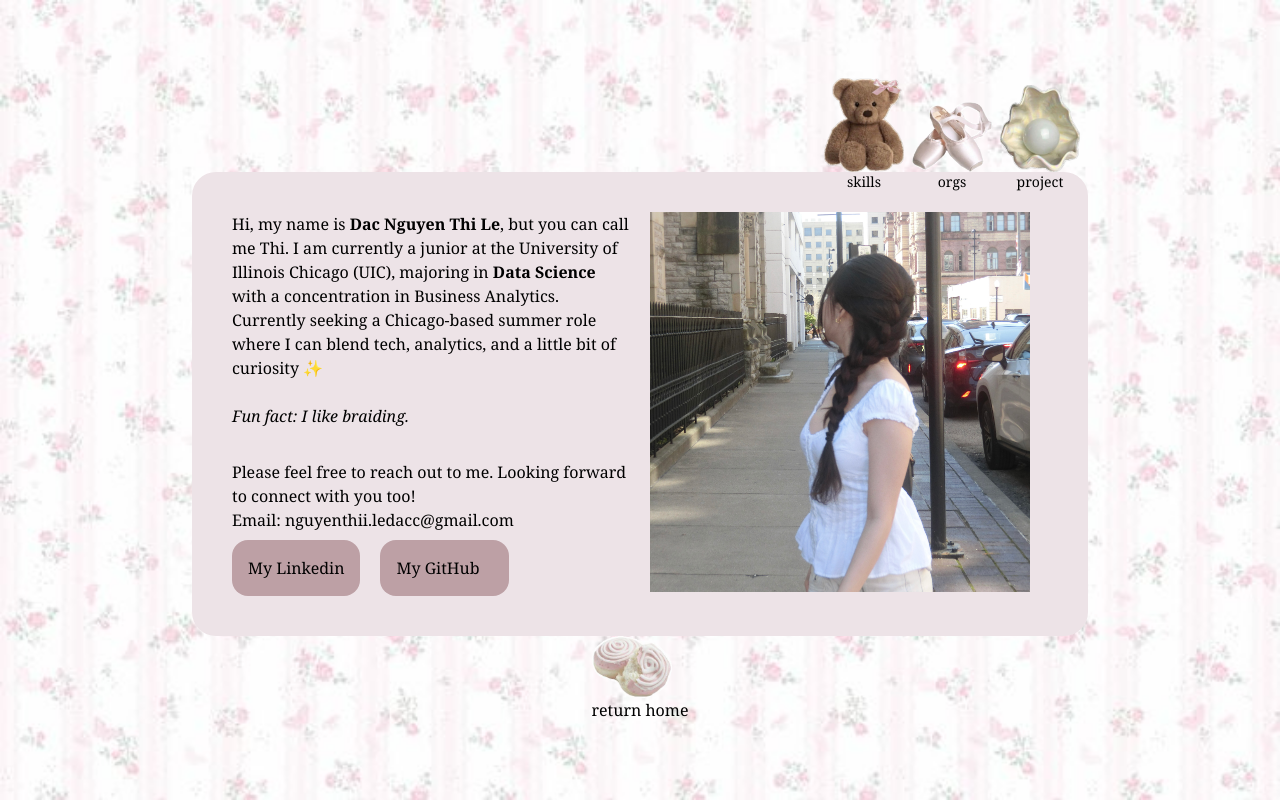
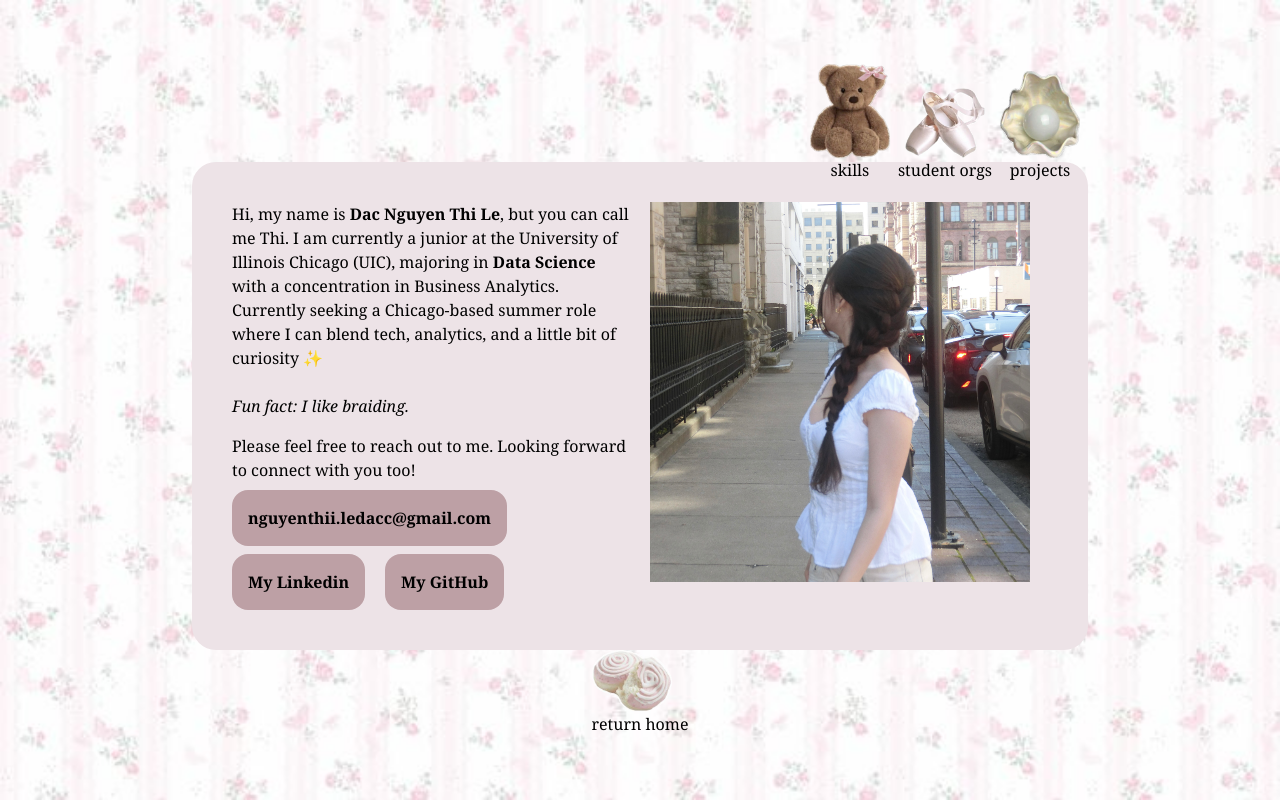
Before and after one commit to dle55-nthi/alicele, a Next.js app: page /personalstatement in a window 1280 px wide. Built offline with nearby package versions, Linux system fonts and the light colour scheme.

Commit message:
more adjustment on layout

```diff
--- /dev/null
+++ b/app/buttons.tsx
@@ -0,0 +1,19 @@
+import React from 'react'
+import Link from 'next/link'
+
+interface ButtonProp {
+    link: string;
+    picture: string;
+    name: string;
+}
+
+export function MainPageButton({ link, picture, name }: ButtonProp) {
+    return (
+        <Link href={link} className="flex flex-col items-center">
+            <div className="w-[100px] h-[100px] flex items-end justify-center">
+                <img src={picture} className="max-w-[100px] max-h-[100px] object-contain" />
+            </div>
+            <span>{name}</span>
+        </Link>
+    );
+}
--- a/app/contact/page.jsx
+++ /dev/null
@@ -1,64 +0,0 @@
-import React from 'react'
-import Link from 'next/link'
-import PinkContainer from "@/app/container"
-import SmallBox from "@/app/skills/component";
-
-const contact = () => {
-  return (
-    <main className='font-serif'>
-        {/* ============ Student Orgs button ============= */}
-       <Link href="/studentorgs">
-         <button>
-           <img src="/sticker button/balletshoes.png" width={100}></img>
-           student orgs
-         </button>
-       </Link>
-
-       {/*============Projects button =============*/}
-       <Link href="/projects">
-         <button>
-           <img src="/sticker button/pearl.png" width={100}></img>
-           projects
-         </button>
-       </Link>
-
-       {/* ============ about me button ======================*/}
-       <Link href="/personalstatement">
-         <button>
-           <img src="/sticker button/rose.png" width={100}></img>
-           about me!!
-         </button>
-       </Link>
-
-       {/* ============ skills button ======================*/}
-       <Link href="/skills">
-         <button>
-           <img src="/sticker button/teddy.png" width={100}></img>
-           skills
-         </button>
-       </Link>
-
-
-       <Link href="/Home">
-        <button>
-          <img src="/sticker button/home.png" width={100}></img>
-          return home
-        </button>
-       </Link>
-
-      <PinkContainer>
-        <div className="flex gap-2 flex-wrap mt-8">
-          Please feel free to reach out to me with these communication channels. Looking forward to connect with you too! <br></br>
-          Address: Chicago, IL 60607<br></br>
-          My email: nguyenthii.ledacc@gmail.com<br></br>
-          <div className="text-columns center" style={{ columnCount: 2, columnGap: "20px" }}>
-            <SmallBox><a href = "https://www.linkedin.com/in/ldnthi12/">My Linkedin</a><br></br></SmallBox>
-            <SmallBox><a href = "https://github.com/">My GitHub</a></SmallBox>
-          </div>
-        </div>
-      </PinkContainer>
-    </main>
-  )
-}
-
-export default contact
--- a/app/page.tsx
+++ b/app/page.tsx
@@ -1,45 +1,25 @@
 import React from 'react'
 import Link from "next/link"
+import { MainPageButton } from "@/app/buttons"
 
 export default function Home() {
+  const buttons = [
+    {id: 1, link: "/personalstatement", picture: "/sticker button/rose.png", name: "about me!!"},
+    {id: 2, link: "/skills", picture: "/sticker button/teddy.png", name: "skills"},
+    {id: 3, link: "/studentorgs", picture: "/sticker button/balletshoes.png", name: "student orgs"},
+    {id: 4, link: "/projects", picture: "/sticker button/pearl.png", name: "projects"}
+  ]
   return (
     <main className="font-serif text-black min-h-screen relative">
       <div className="absolute bottom-10 left-1/2 -translate-x-1/2 flex gap-16 items-end">
-        <Link href="/personalstatement" className="flex flex-col items-center">
-          <button className="flex flex-col items-center">
-            <div className="w-[100px] h-[100px] flex items-end justify-center">
-              <img src="/sticker button/rose.png" className="max-w-[100px] max-h-[100px] object-contain" />
-            </div>
-            <span>about me!!</span>
-          </button>
-        </Link>
-
-        <Link href="/skills" className="flex flex-col items-center">
-          <button className="flex flex-col items-center">
-            <div className="w-[100px] h-[100px] flex items-end justify-center">
-              <img src="/sticker button/teddy.png" className="max-w-[100px] max-h-[100px] object-contain" />
-            </div>
-            <span>skills</span>
-          </button>
-        </Link>
-
-        <Link href="/studentorgs" className="flex flex-col items-center">
-          <button className="flex flex-col items-center">
-            <div className="w-[100px] h-[100px] flex items-end justify-center">
-              <img src="/sticker button/balletshoes.png" className="max-w-[100px] max-h-[100px] object-contain" />
-            </div>
-            <span>student orgs</span>
-          </button>
-        </Link>
-
-        <Link href="/projects" className="flex flex-col items-center">
-          <button className="flex flex-col items-center">
-            <div className="w-[100px] h-[100px] flex items-end justify-center">
-              <img src="/sticker button/pearl.png" className="max-w-[100px] max-h-[100px] object-contain" />
-            </div>
-            <span>projects</span>
-          </button>
-        </Link>
+        {buttons.map((buttons) => (
+          <MainPageButton
+          key = {buttons.id}
+          link = {buttons.link}
+          picture= {buttons.picture}
+          name = {buttons.name}
+          />
+        ))}
       </div>
 
       <div className="absolute flex flex-col" style={{top: '40%', left: '50%', transform: 'translate(-50%, -50%)'}}>
--- a/app/personalstatement/page.jsx
+++ b/app/personalstatement/page.jsx
@@ -3,23 +3,27 @@ import Link from 'next/link'
 import PinkContainer from "@/app/container"
 import SmallBox from "@/app/skills/component";
 import ReturnButton from "@/app/return-button";
+import { MenuButton } from "@/app/smaller-button";
 
 const statement = () => {
+  const buttons = [
+    // {id: 1, link: "/personalstatement", picture: "/sticker button/rose.png", name: "about me!!"},
+    {id: 2, link: "/skills", picture: "/sticker button/teddy.png", name: "skills"},
+    {id: 3, link: "/studentorgs", picture: "/sticker button/balletshoes.png", name: "student orgs"},
+    {id: 4, link: "/projects", picture: "/sticker button/pearl.png", name: "projects"}
+  ]
+
   return (
     <main className='font-serif min-h-screen flex flex-col items-center justify-center'>
       <div className="flex gap-2 items-end mb-[-20px] self-end mr-50 z-10 relative">
-        <Link href="/skills" className="flex flex-col items-center">
-          <img src="/sticker button/teddy.png" width={80} />
-          <span className="text-sm">skills</span>
-        </Link>
-        <Link href="/studentorgs" className="flex flex-col items-center">
-          <img src="/sticker button/balletshoes.png" width={80} />
-          <span className="text-sm">orgs</span>
-        </Link>
-        <Link href="/projects" className="flex flex-col items-center">
-          <img src="/sticker button/pearl.png" width={80} />
-          <span className="text-sm">project</span>
-        </Link>
+      {buttons.map((buttons) => (
+          <MenuButton
+          key = {buttons.id}
+          link = {buttons.link}
+          picture = {buttons.picture}
+          name = {buttons.name}
+          />
+        ))}
       </div>
 
       <PinkContainer>
@@ -33,12 +37,14 @@ const statement = () => {
 
           <i syle={{fontSize:"8px"}}>Fun fact: I like braiding.</i>
 
-            <div className="flex gap-2 flex-wrap mt-8">
-            Please feel free to reach out to me. Looking forward to connect with you too! <br></br>
-            Email: nguyenthii.ledacc@gmail.com
-              <div className="text-columns center" style={{ columnCount: 2, columnGap: "20px" }}>
-                <SmallBox><a href = "https://www.linkedin.com/in/ldnthi12/">My Linkedin</a><br></br></SmallBox>
-                <SmallBox><a href = "https://github.com/">My GitHub</a></SmallBox>
+            <div className="flex gap-2 flex-wrap mt-4">
+            Please feel free to reach out to me. Looking forward to connect with you too!
+              <div className="text-columns text-center font-bold justify-center align-center items-center" >
+                <SmallBox>nguyenthii.ledacc@gmail.com</SmallBox>
+                <div className="flex gap-2 flex-wrap mt-2" style={{ columnCount: 2, columnGap: "20px" }}>
+                  <SmallBox><a href = "https://www.linkedin.com/in/ldnthi12/">My Linkedin</a></SmallBox>
+                  <SmallBox><a href = "https://github.com/">My GitHub</a></SmallBox>
+                </div>
               </div>
             </div>
           </div>
--- a/app/projects/page.jsx
+++ b/app/projects/page.jsx
@@ -3,25 +3,28 @@ import Link from 'next/link'
 import PinkContainer from "@/app/container"
 import SmallBox from "@/app/skills/component";
 import ReturnButton from "@/app/return-button";
+import { MenuButton } from "@/app/smaller-button";
 
 const projects = () => {
+  const buttons = [
+    {id: 1, link: "/personalstatement", picture: "/sticker button/rose.png", name: "about me!!"},
+    {id: 2, link: "/skills", picture: "/sticker button/teddy.png", name: "skills"},
+    {id: 3, link: "/studentorgs", picture: "/sticker button/balletshoes.png", name: "student orgs"},
+    // {id: 4, link: "/projects", picture: "/sticker button/pearl.png", name: "projects"}
+  ]
+
   return (
     <main className='font-serif min-h-screen flex flex-col items-center justify-center'>
       <div className="flex gap-2 items-end mb-[-20px] self-end mr-60 z-10 relative">
-        <Link href="/statement" className="flex flex-col items-center">
-          <img src="/sticker button/rose.png" width={80} />
-          <span className="text-sm">about me!!</span>
-        </Link>
-        <Link href="/skills" className="flex flex-col items-center">
-          <img src="/sticker button/teddy.png" width={80} />
-          <span className="text-sm">skills</span>
-        </Link>
-        <Link href="/studentorgs" className="flex flex-col items-center">
-          <img src="/sticker button/balletshoes.png" width={80} />
-          <span className="text-sm">orgs</span>
-        </Link>
+        {buttons.map((buttons) => (
+          <MenuButton
+          key = {buttons.id}
+          link = {buttons.link}
+          picture = {buttons.picture}
+          name = {buttons.name}
+          />
+        ))}
       </div>
-
 
       <PinkContainer>
       <div className="flex gap-4 flex-wrap ">
--- a/app/return-button.tsx
+++ b/app/return-button.tsx
@@ -1,4 +1,3 @@
-import React from "react";
 import Link from 'next/link';
 
 export default function ReturnButton () {
--- a/app/skills/page.jsx
+++ b/app/skills/page.jsx
@@ -3,23 +3,27 @@ import Link from 'next/link';
 import PinkContainer from "@/app/container";
 import SmallBox from "@/app/skills/component";
 import ReturnButton from "@/app/return-button";
+import { MenuButton } from "@/app/smaller-button";
 
 export default function skills() {
+  const buttons = [
+    {id: 1, link: "/personalstatement", picture: "/sticker button/rose.png", name: "about me!!"},
+    // {id: 2, link: "/skills", picture: "/sticker button/teddy.png", name: "skills"},
+    {id: 3, link: "/studentorgs", picture: "/sticker button/balletshoes.png", name: "student orgs"},
+    {id: 4, link: "/projects", picture: "/sticker button/pearl.png", name: "projects"}
+  ]
+
   return (
     <div className="min-h-screen flex flex-col items-center justify-center font-serif">
       <div className="flex gap-2 items-end mb-[-20px] self-end mr-80 z-10 relative">
-        <Link href="/personalstatement" className="flex flex-col items-center">
-          <img src="/sticker button/rose.png" width={80} />
-          <span className="text-sm">about me!!</span>
-        </Link>
-        <Link href="/studentorgs" className="flex flex-col items-center">
-          <img src="/sticker button/balletshoes.png" width={80} />
-          <span className="text-sm">orgs</span>
-        </Link>
-        <Link href="/projects" className="flex flex-col items-center">
-          <img src="/sticker button/pearl.png" width={80} />
-          <span className="text-sm">project</span>
-        </Link>
+        {buttons.map((buttons) => (
+          <MenuButton
+          key = {buttons.id}
+          link = {buttons.link}
+          picture = {buttons.picture}
+          name = {buttons.name}
+          />
+        ))}
       </div>
 
       <PinkContainer>
--- /dev/null
+++ b/app/smaller-button.tsx
@@ -0,0 +1,17 @@
+import React from 'react'
+import Link from 'next/link'
+
+interface ButtonProp {
+    link: string;
+    picture: string;
+    name: string;
+}
+
+export function MenuButton({ link, picture, name }: ButtonProp) {
+    return (
+        <Link href={link} className="flex flex-col items-center">
+            <img src={picture} width={80}/>
+            <span>{name}</span>
+        </Link>
+    );
+}
--- a/app/studentorgs/page.jsx
+++ /dev/null
@@ -1,38 +0,0 @@
-import React from 'react'
-import Link from 'next/link'
-import PinkContainer from "@/app/container";
-import ReturnButton from "@/app/return-button";
-
-const studentorgs = () => {
-  return (
-    <main className='font-serif min-h-screen flex flex-col items-center justify-center'>
-      <div className="flex gap-2 items-end mb-[-20px] self-end mr-60 z-10 relative">
-        <Link href="/statement" className="flex flex-col items-center">
-          <img src="/sticker button/rose.png" width={80} />
-          <span className="text-sm">about me!!</span>
-        </Link>
-        <Link href="/skills" className="flex flex-col items-center">
-          <img src="/sticker button/teddy.png" width={80} />
-          <span className="text-sm">skills</span>
-        </Link>
-        <Link href="/projects" className="flex flex-col items-center">
-          <img src="/sticker button/pearl.png" width={80} />
-          <span className="text-sm">project</span>
-        </Link>
-      </div>
-
-      <PinkContainer>
-      I am passionate about volunteering and taking initiative in collaborative environments, where I can contribute to meaningful projects while supporting others.
-      I value opportunities to lead, organize, and participate in activities that bring people together, strengthen communities, and create positive impact.
-      Through these experiences, I continue to develop my communication, teamwork, and leadership skills while staying committed to helping others succeed.<br></br>
-          <b>WiCS</b> (Active member)<br></br>
-          <b>UIC Excel Club</b> (Active member)<br></br>
-          <b>IDSSO</b> (Active member)<br></br>
-      </PinkContainer>
-
-      <ReturnButton/>
-    </main>
-  )
-}
-
-export default studentorgs
--- /dev/null
+++ b/app/studentorgs/page.tsx
@@ -0,0 +1,46 @@
+import React from 'react'
+import Link from 'next/link'
+import PinkContainer from "@/app/container";
+import ReturnButton from "@/app/return-button";
+import SmallBox from "@/app/skills/component";
+import { MenuButton } from "@/app/smaller-button";
+
+const studentorgs = () => {
+  const buttons = [
+    {id: 1, link: "/personalstatement", picture: "/sticker button/rose.png", name: "about me!!"},
+    {id: 2, link: "/skills", picture: "/sticker button/teddy.png", name: "skills"},
+    // {id: 3, link: "/studentorgs", picture: "/sticker button/balletshoes.png", name: "student orgs"},
+    {id: 4, link: "/projects", picture: "/sticker button/pearl.png", name: "projects"}
+  ]
+
+  return (
+    <main className='font-serif min-h-screen flex flex-col items-center justify-center'>
+      <div className="flex gap-2 items-end mb-[-20px] self-end mr-60 z-10 relative">
+        {buttons.map((buttons) => (
+          <MenuButton
+          key = {buttons.id}
+          link = {buttons.link}
+          picture = {buttons.picture}
+          name = {buttons.name}
+          />
+        ))}
+      </div>
+
+      <PinkContainer>
+      I am passionate about volunteering and taking initiative in collaborative environments, where I can contribute to meaningful projects while supporting others.
+      I value opportunities to lead, organize, and participate in activities that bring people together, strengthen communities, and create positive impact.
+      Through these experiences, I continue to develop my communication, teamwork, and leadership skills while staying committed to helping others succeed.<br></br>
+      <div className='flex flex-row gap-4 text-center justify-center'>
+        <SmallBox><b>WiCS</b> <br/>(Active member)</SmallBox>
+        <SmallBox><b>UIC Excel Club</b> <br/> (Active member)</SmallBox>
+        <SmallBox><b>IDSSO</b> <br/> (Active member)</SmallBox>
+      </div>
+
+      </PinkContainer>
+
+      <ReturnButton/>
+    </main>
+  )
+}
+
+export default studentorgs
```
